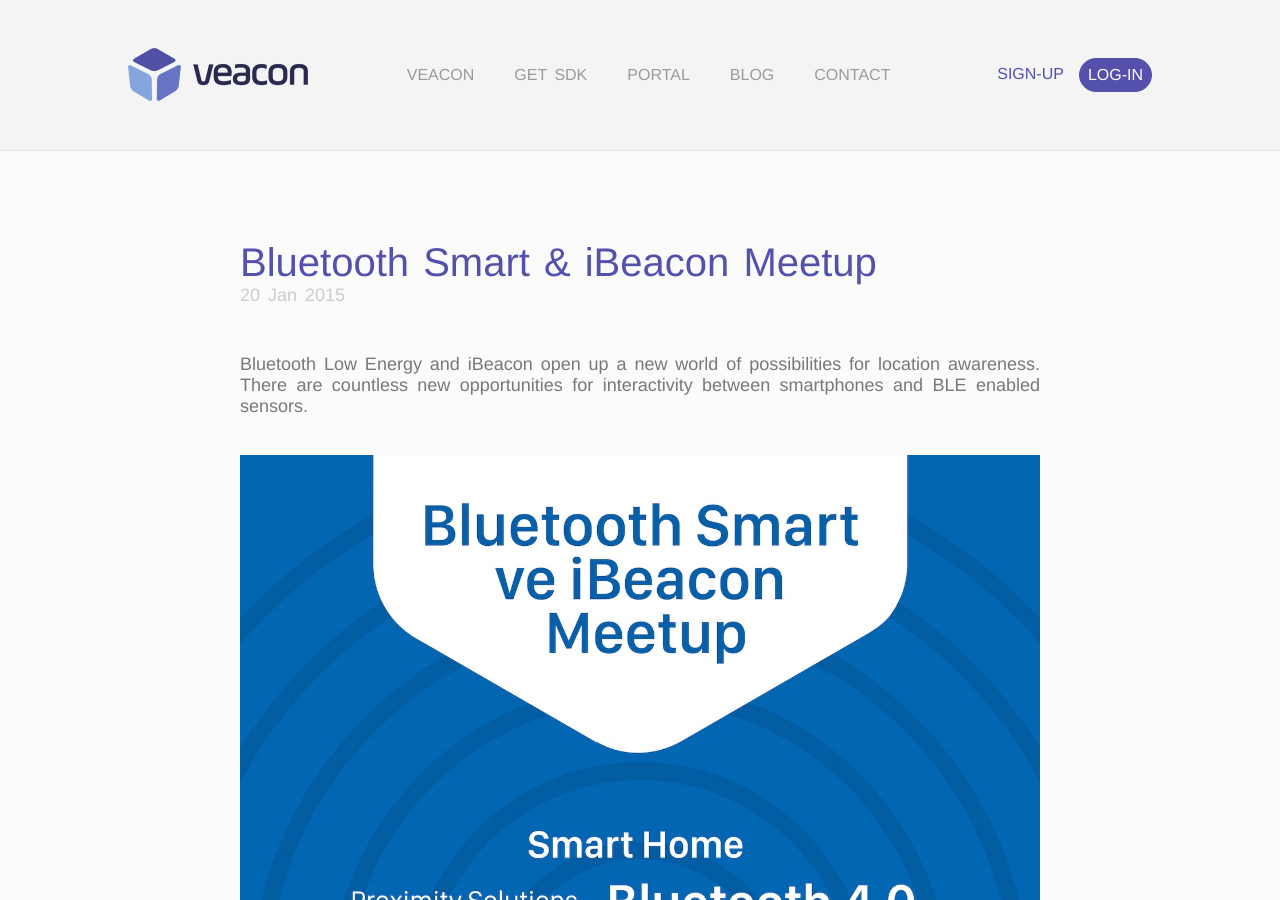
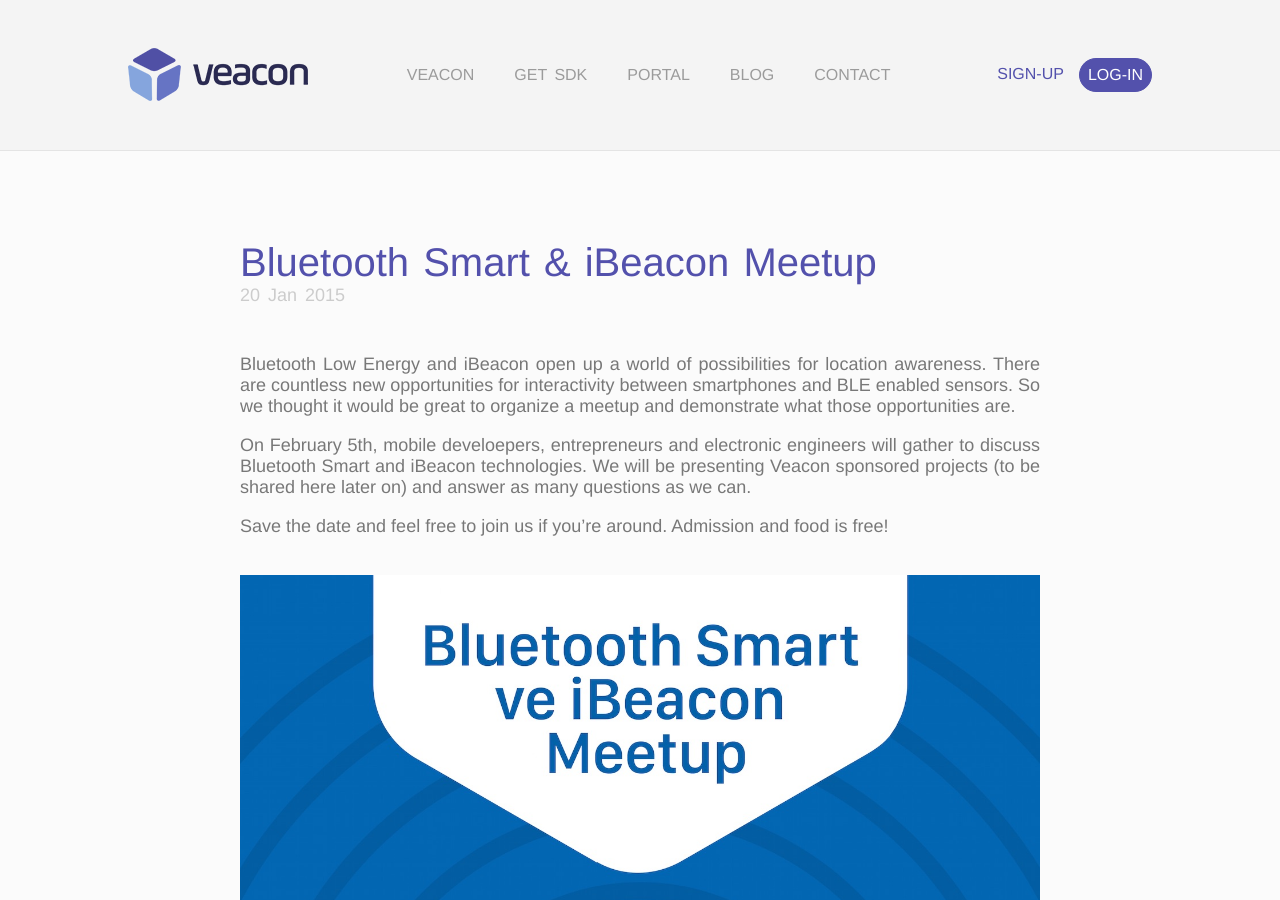
Before and after one commit to Valensas/veacon.com, a Jekyll site: the page built from _posts/2015-01-20-BLE-event.md, in a window 1280 px wide and 900 px high. Built offline with Jekyll 4.4.1, drawn with Linux system fonts in a browser that asks for light colours; comment, search, counter and statistics services are not loaded.

Commit message:
Update 2015-01-20-BLE-event.md

```diff
--- a/_posts/2015-01-20-BLE-event.md
+++ b/_posts/2015-01-20-BLE-event.md
@@ -2,7 +2,11 @@
 layout: post
 title: Bluetooth Smart & iBeacon Meetup
 ---
-Bluetooth Low Energy and iBeacon open up a new world of possibilities for location awareness. There are countless new opportunities for interactivity between smartphones and BLE enabled sensors.
+Bluetooth Low Energy and iBeacon open up a world of possibilities for location awareness. There are countless new opportunities for interactivity between smartphones and BLE enabled sensors. So we thought it would be great to organize a meetup and demonstrate what those opportunities are.
+
+On February 5th, mobile develoepers, entrepreneurs and electronic engineers will gather to discuss Bluetooth Smart and iBeacon technologies. We will be presenting Veacon sponsored projects (to be shared here later on) and answer as many questions as we can.
+
+Save the date and feel free to join us if you're around. Admission and food is free!
 
 ![image](https://raw.githubusercontent.com/Valensas/veacon.com/gh-pages/blog_images/BLE_Poster.jpg)
 
```
